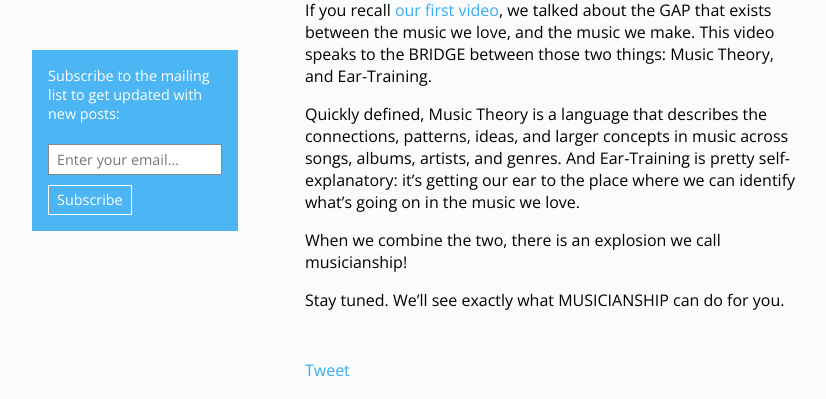
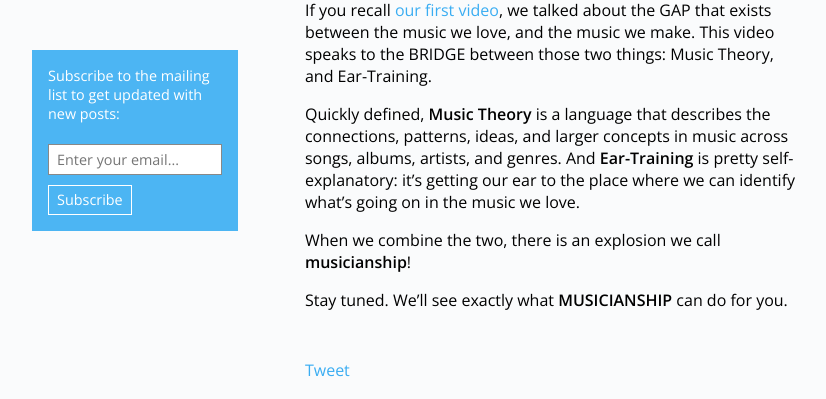
Before and after one commit to warrenmusic/warrenmusic.github.io, a Jekyll site: the page built from _posts/2015-10-22-introduction-to-the-bridge.md, in a window 1280 px wide. Shown: the part 305-704 px from the top of the page, without its empty margins (0-826 px from the left). Built offline with Jekyll 4.4.1, drawn with Linux system fonts in a browser that asks for light colours; comment, search, counter and statistics services are not loaded.

```diff
--- a/_posts/2015-10-22-introduction-to-the-bridge.md
+++ b/_posts/2015-10-22-introduction-to-the-bridge.md
@@ -9,8 +9,8 @@ https://www.youtube.com/watch?v=DKJBVapBKxE
 
 If you recall [our first video](https://www.youtube.com/watch?v=7wAux1hh9wU), we talked about the GAP that exists between the music we love, and the music we make. This video speaks to the BRIDGE between those two things: Music Theory, and Ear-Training.
 
-Quickly defined, Music Theory is a language that describes the connections, patterns, ideas, and larger concepts in music across songs, albums, artists, and genres. And Ear-Training is pretty self-explanatory: it's getting our ear to the place where we can identify what's going on in the music we love.
+Quickly defined, **Music Theory** is a language that describes the connections, patterns, ideas, and larger concepts in music across songs, albums, artists, and genres. And **Ear-Training** is pretty self-explanatory: it's getting our ear to the place where we can identify what's going on in the music we love.
 
-When we combine the two, there is an explosion we call musicianship!
+When we combine the two, there is an explosion we call **musicianship**!
 
-Stay tuned. We'll see exactly what MUSICIANSHIP can do for you.
+Stay tuned. We'll see exactly what **MUSICIANSHIP** can do for you.
```
